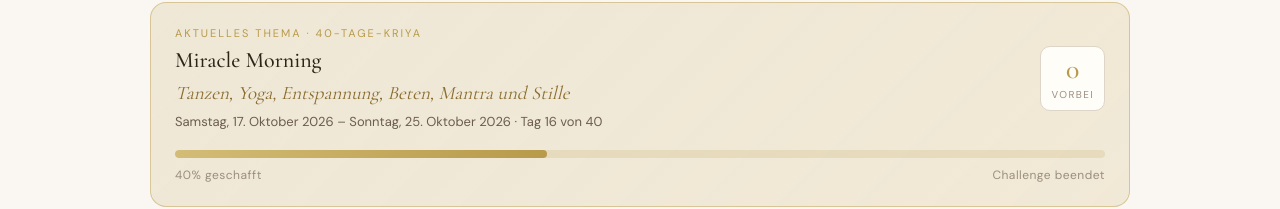
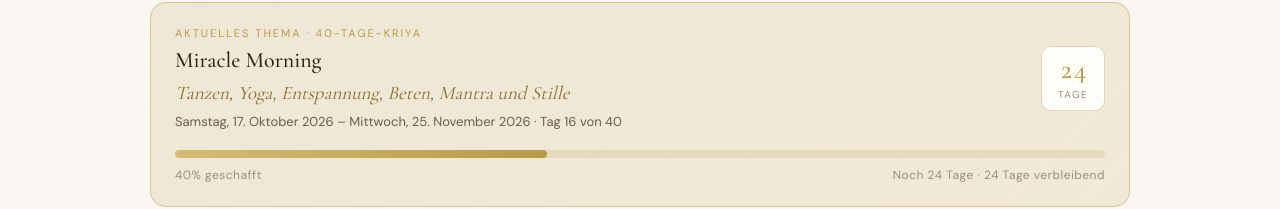
Before and after one commit to enkrateiaai/kyt_seo, a Next.js app: page /programm in a window 1280 px wide. Shown: the part 324-533 px from the top of the page. Built offline with nearby package versions, Linux system fonts and the light colour scheme; no server answers.

Commit message:
fix(programm): Ende der 40-Tage-Kriya auf 25.11.2026 (Start 17.10., 40 Tage)

```diff
--- a/app/programm/ProgrammContent.tsx
+++ b/app/programm/ProgrammContent.tsx
@@ -103,7 +103,7 @@ const WEEKDAYS_DE_SHORT = ['Mo', 'Di', 'Mi', 'Do', 'Fr', 'Sa', 'So']
 const KRIYA_TITLE = 'Miracle Morning'
 const KRIYA_SUBTITLE = 'Tanzen, Yoga, Entspannung, Beten, Mantra und Stille'
 const KRIYA_START_ISO = '2026-10-17'
-const KRIYA_END_ISO = '2026-10-25'
+const KRIYA_END_ISO = '2026-11-25'
 const KRIYA_TOTAL_DAYS = 40
 const KRIYA_START = parseISODate(KRIYA_START_ISO)
 const KRIYA_END = (() => {
```
